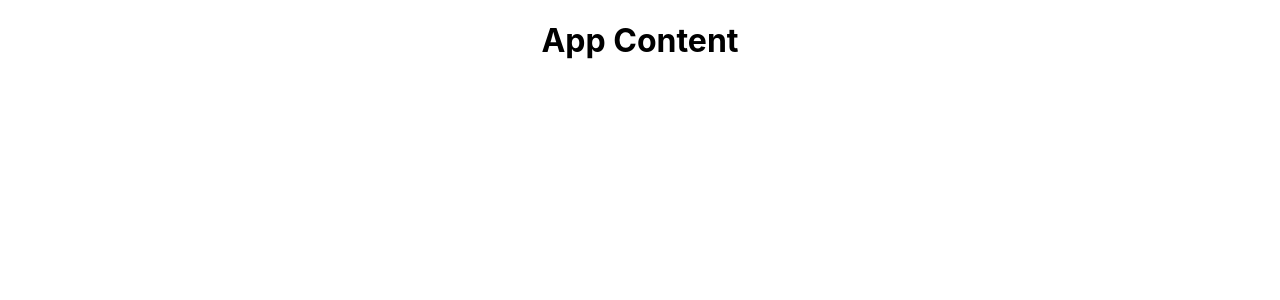
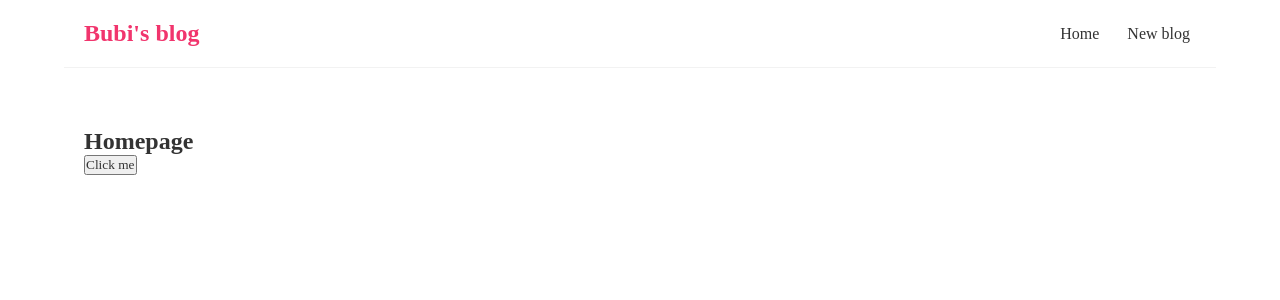
Before and after one commit to osampilona/blog, a React (Create React App) app: page / in a window 1280 px wide. Shown: the top 300 px of the page. Built offline with nearby package versions, Linux system fonts and the light colour scheme.

Commit message:
Home and Navbar components and click

```diff
--- a/src/App.css
+++ /dev/null
@@ -1,38 +0,0 @@
-.App {
-  text-align: center;
-}
-
-.App-logo {
-  height: 40vmin;
-  pointer-events: none;
-}
-
-@media (prefers-reduced-motion: no-preference) {
-  .App-logo {
-    animation: App-logo-spin infinite 20s linear;
-  }
-}
-
-.App-header {
-  background-color: #282c34;
-  min-height: 100vh;
-  display: flex;
-  flex-direction: column;
-  align-items: center;
-  justify-content: center;
-  font-size: calc(10px + 2vmin);
-  color: white;
-}
-
-.App-link {
-  color: #61dafb;
-}
-
-@keyframes App-logo-spin {
-  from {
-    transform: rotate(0deg);
-  }
-  to {
-    transform: rotate(360deg);
-  }
-}
--- a/src/App.js
+++ b/src/App.js
@@ -1,10 +1,12 @@
-import "./App.css";
+import Navbar from "./Navbar";
+import Home from "./Home";
 
 function App() {
   return (
     <div className="App">
+      <Navbar />
       <div className="content">
-        <h1>App Content</h1>
+        <Home />
       </div>
     </div>
   );
--- /dev/null
+++ b/src/Home.js
@@ -0,0 +1,12 @@
+const Home = () => {
+  const handleClick = () => {};
+
+  return (
+    <div>
+      <h2>Homepage</h2>
+      <button onClick={handleClick}>Click me</button>
+    </div>
+  );
+};
+
+export default Home;
--- /dev/null
+++ b/src/Navbar.js
@@ -0,0 +1,13 @@
+const Navbar = () => {
+  return (
+    <nav className="navbar">
+      <h1>Bubi's blog</h1>
+      <div className="links">
+        <a href="/">Home</a>
+        <a href="/create">New blog</a>
+      </div>
+    </nav>
+  );
+};
+
+export default Navbar;
--- a/src/index.css
+++ b/src/index.css
@@ -1,13 +1,39 @@
-body {
+@import url("https://fonts.googleapis.com/css2?family=Quicksand:wght@300;400;500;600;700&family=Roboto&display=swap");
+
+/*base style*/
+
+* {
   margin: 0;
-  font-family: -apple-system, BlinkMacSystemFont, 'Segoe UI', 'Roboto', 'Oxygen',
-    'Ubuntu', 'Cantarell', 'Fira Sans', 'Droid Sans', 'Helvetica Neue',
-    sans-serif;
-  -webkit-font-smoothing: antialiased;
-  -moz-osx-font-smoothing: grayscale;
+  padding: 0;
+  box-sizing: border-box;
+  font-family: "Quicsand";
+  color: #333;
 }
 
-code {
-  font-family: source-code-pro, Menlo, Monaco, Consolas, 'Courier New',
-    monospace;
+.navbar {
+  padding: 20px;
+  display: flex;
+  align-items: center;
+  max-width: 90vw;
+  margin: 0 auto;
+  border-bottom: 1px solid #f2f2f2;
 }
+.navbar h1 {
+  color: #f1356d;
+}
+.navbar .links {
+  margin-left: auto;
+}
+.navbar a {
+  margin-left: 16px;
+  text-decoration: none;
+  padding: 6px;
+}
+.navbar a:hover {
+  color: #f1356d;
+}
+.content {
+  max-width: 90vw;
+  margin: 40px auto;
+  padding: 20px;
+}
```
